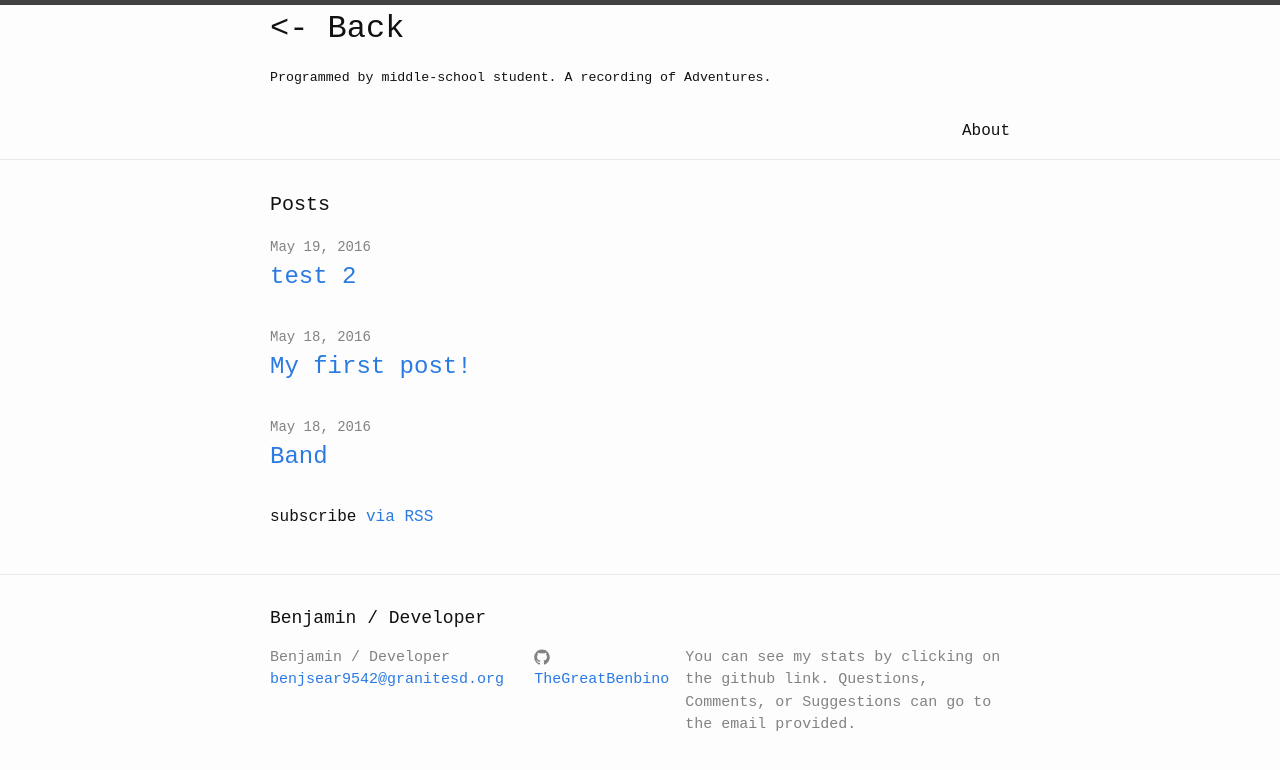
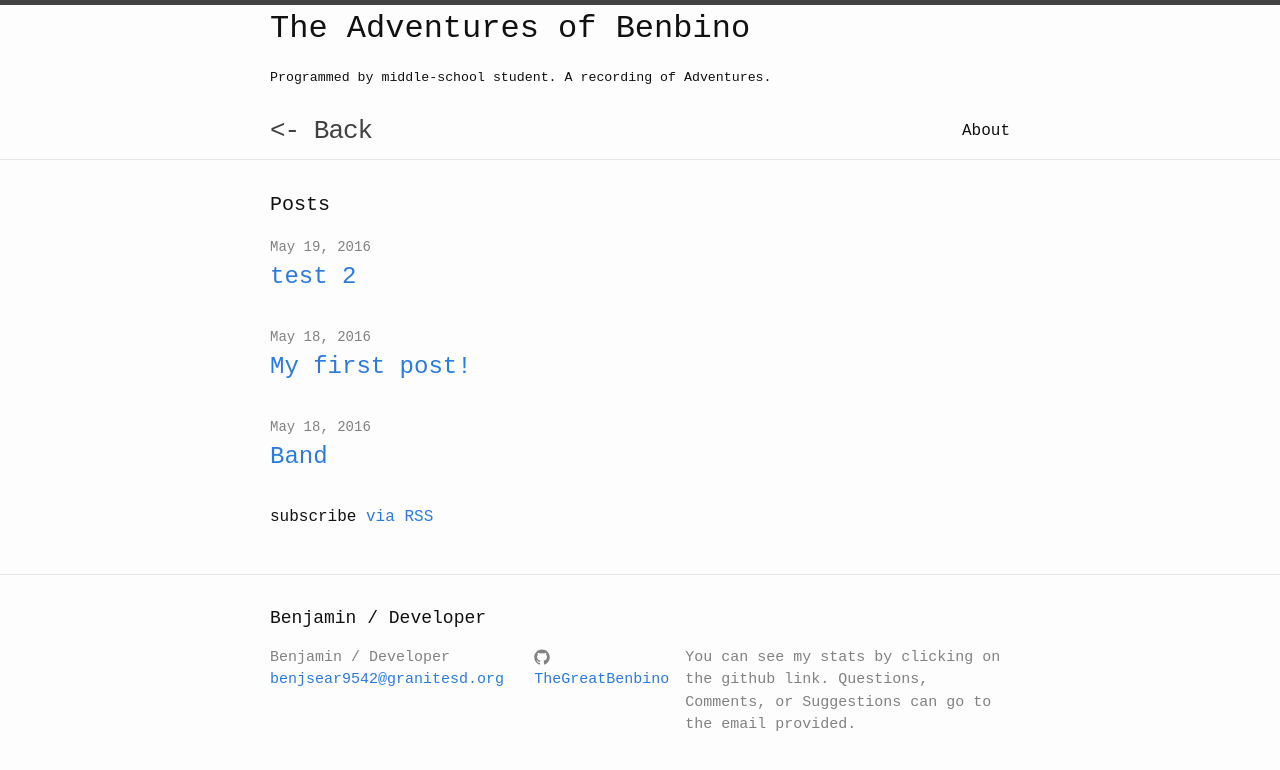
Before and after one commit to TheGreatBenbino/TheGreatBenbino.github.io, a Jekyll site: the page built from index.html, in a window 1280 px wide. Shown: the top 770 px of the page. Built offline with Jekyll 4.4.1, drawn with Linux system fonts in a browser that asks for light colours.

Commit message:
added back to configuration

```diff
--- a/_config.yml
+++ b/_config.yml
@@ -6,7 +6,8 @@
 # 'jekyll serve'. If you change this file, please restart the server process.
 
 # Site settings
-title: <- Back
+title: The Adventures of Benbino
+back_button: <- Back
 foot_title: Benjamin / Developer
 email: benjsear9542@granitesd.org
 description: > # this means to ignore newlines until "baseurl:"
```
